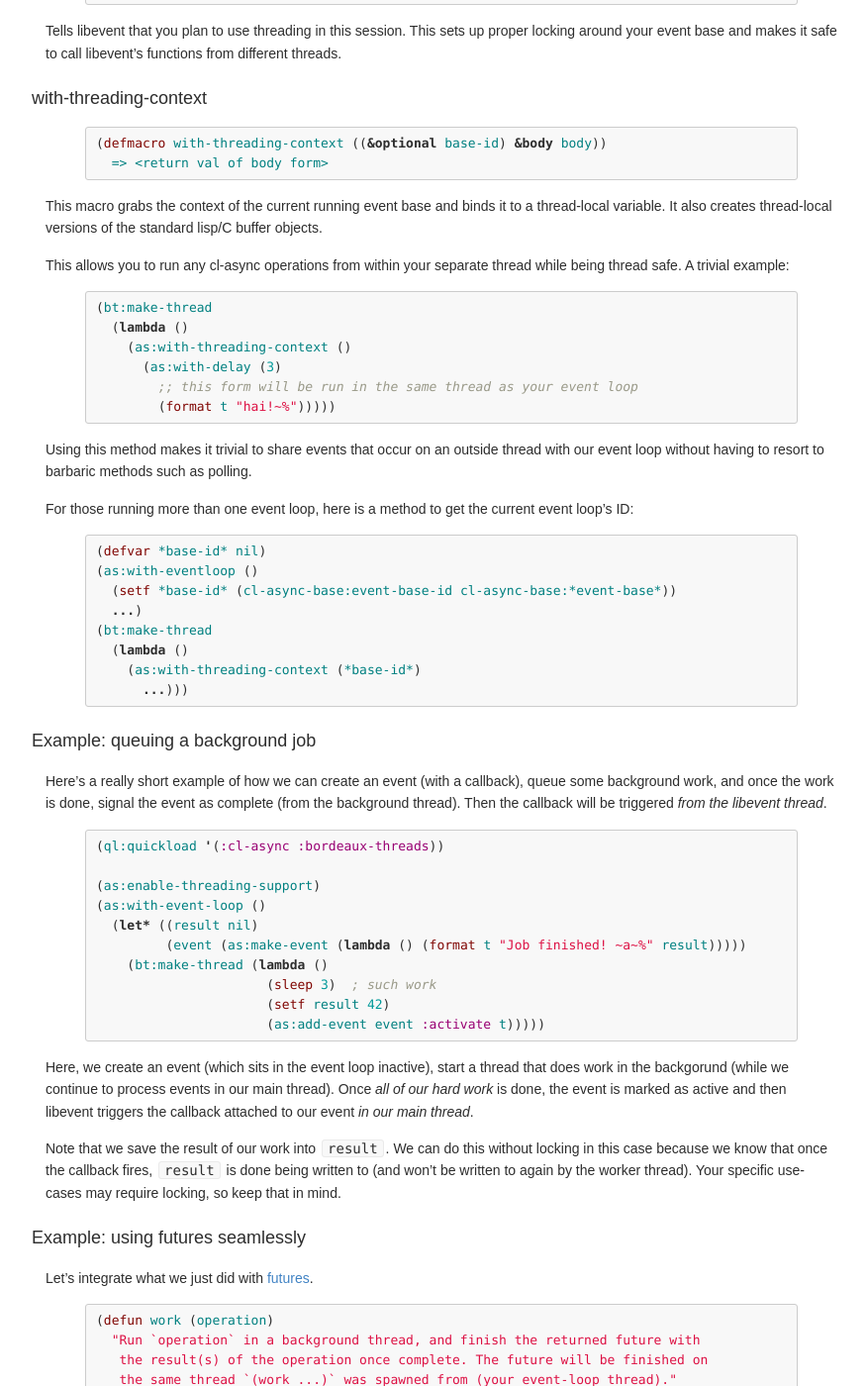
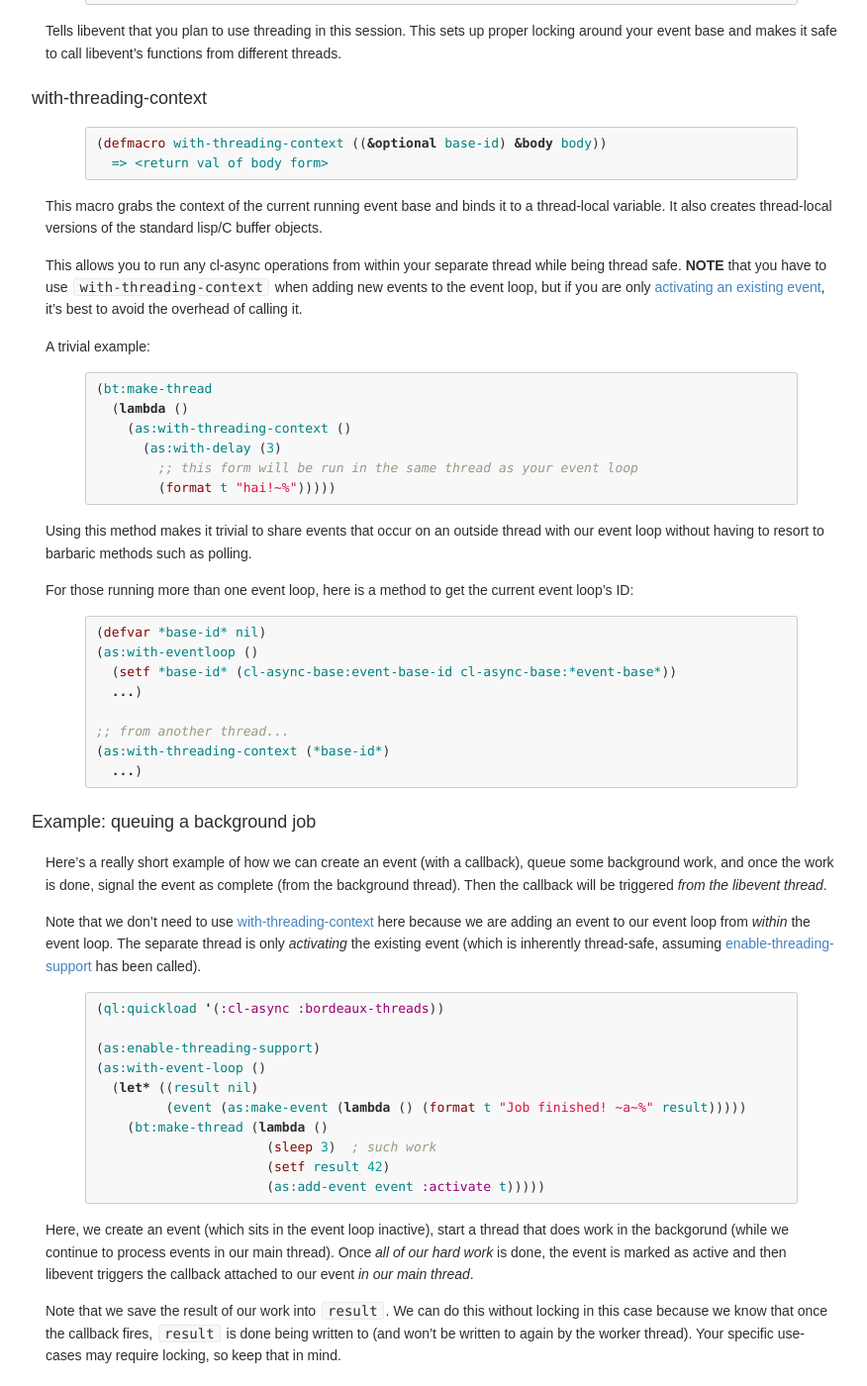
Before and after one commit to orthecreedence/cl-async, a Jekyll site: the page built from threading.md, in a window 1280 px wide and 1400 px high, scrolled down 389 px. Shown: the whole window at 99% size, without its empty margins (194-1070 px from the left). Built offline with Jekyll 4.4.1, drawn with Linux system fonts in a browser that asks for light colours; Markdown is read by kramdown in place of the engine named in the settings.

Commit message:
more notes on threading

```diff
--- a/threading.md
+++ b/threading.md
@@ -38,7 +38,11 @@ a thread-local variable. It also creates thread-local versions of the standard
 lisp/C buffer objects.
 
 This allows you to run any cl-async operations from within your separate thread
-while being thread safe. A trivial example:
+while being thread safe. __NOTE__ that you have to use `with-threading-context`
+when adding new events to the event loop, but if you are only [activating an
+existing event](#queuing), it's best to avoid the overhead of calling it.
+
+A trivial example:
 
 {% highlight cl %}
 (bt:make-thread
@@ -61,10 +65,10 @@ event loop's ID:
 (as:with-eventloop ()
   (setf *base-id* (cl-async-base:event-base-id cl-async-base:*event-base*))
   ...)
-(bt:make-thread
-  (lambda ()
-    (as:with-threading-context (*base-id*)
-      ...)))
+
+;; from another thread...
+(as:with-threading-context (*base-id*)
+  ...)
 {% endhighlight %}
 
 <a id="queuing"></a>
@@ -73,6 +77,12 @@ Here's a really short example of how we can create an event (with a callback),
 queue some background work, and once the work is done, signal the event as
 complete (from the background thread). Then the callback will be triggered *from
 the libevent thread*.
+
+Note that we don't need to use [with-threading-context](#with-threading-context)
+here because we are adding an event to our event loop from *within* the event
+loop. The separate thread is only *activating* the existing event (which is
+inherently thread-safe, assuming [enable-threading-support](#enable-threading-support)
+has been called).
 
 {% highlight cl %}
 (ql:quickload '(:cl-async :bordeaux-threads))
```
